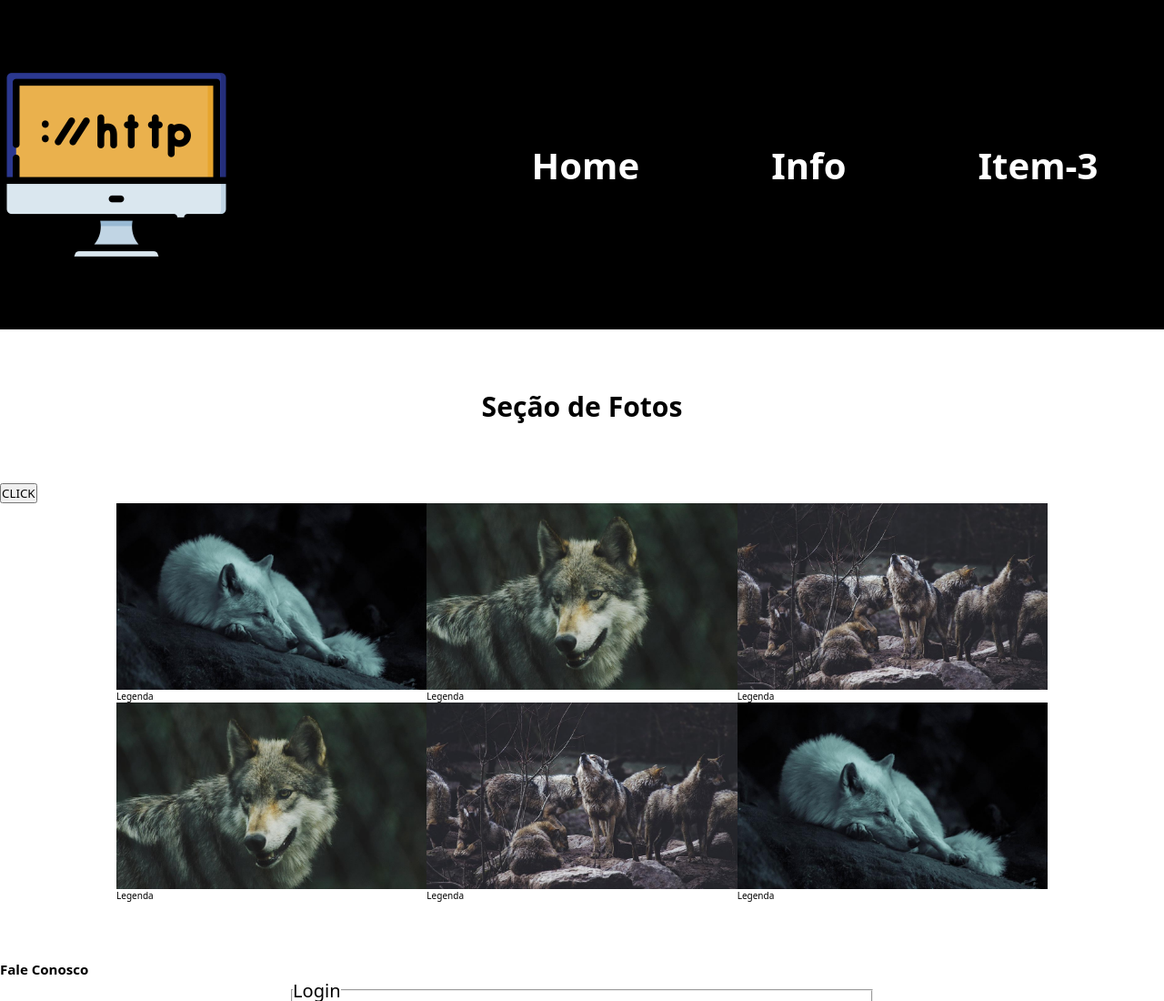
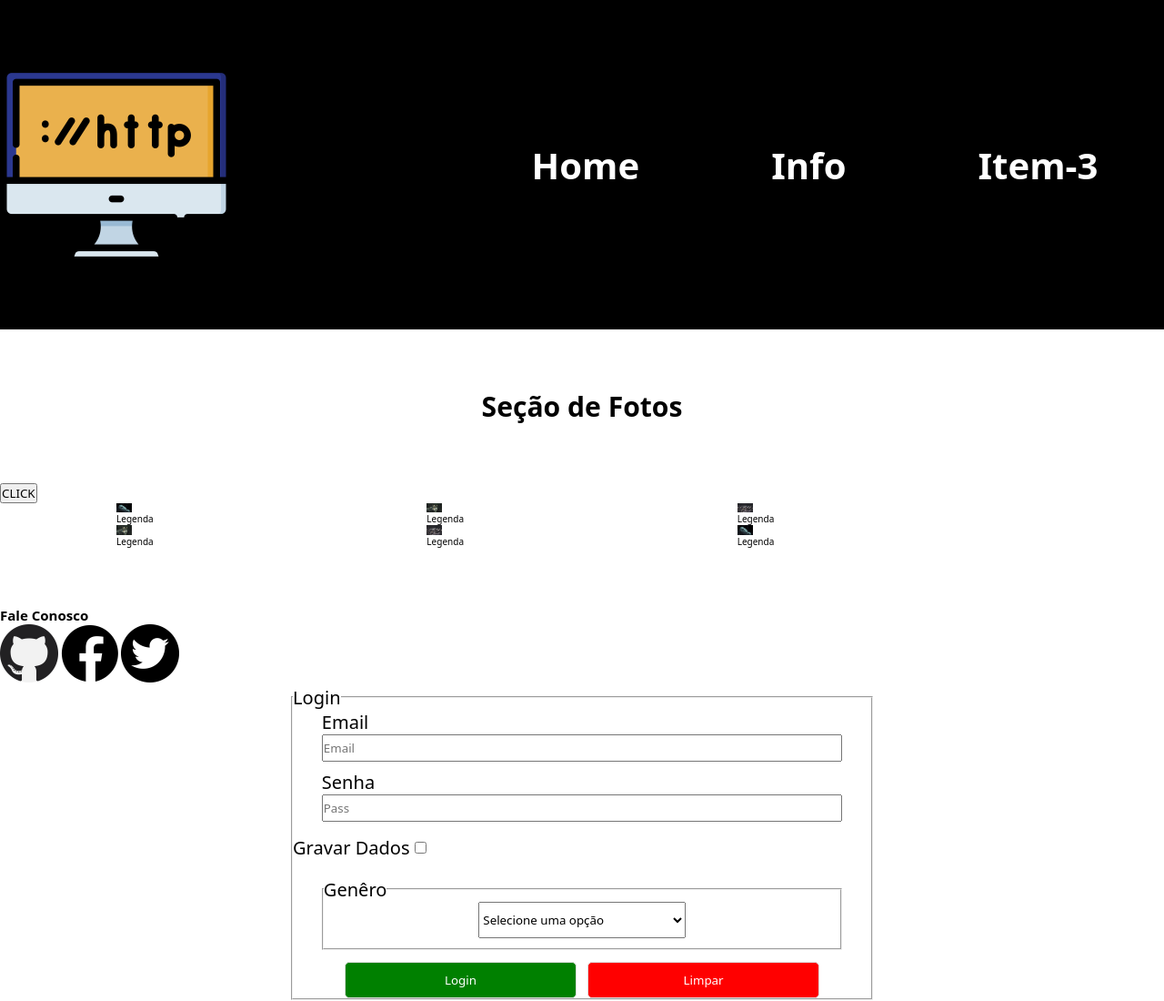
Before and after one commit to 1TDSPF/rm98626, a plain HTML site: page index.html in a window 1280 px wide. Shown: the top 1100 px of the page at 91% size. Drawn offline with Linux system fonts and the light colour scheme.

Commit message:
Convertendo HTMLCollections em Arrays com SPREAD

```diff
--- a/index.html
+++ b/index.html
@@ -84,9 +84,9 @@
     <footer class="rodape">
         <h2>Fale Conosco</h2>
         <nav>
-            <!-- <a href="#"><img src="./img/social-1.png" alt="Logo github"></a>
+            <a href="#"><img src="./img/social-1.png" alt="Logo github"></a>
             <a href="#"><img src="./img/social-2.png" alt="Logo facebook"></a>
-            <a href="#"><img src="./img/social-3.png" alt="Logo twitter"></a> -->
+            <a href="#"><img src="./img/social-3.png" alt="Logo twitter"></a>
         </nav>
         <div>
             <form action="index.html" method="POST" onsubmit="return false">
--- a/js/script.js
+++ b/js/script.js
@@ -84,3 +84,28 @@
 // frutas.splice(indice, 2)
 // console.log("item que foi localizado no array: " + frutas[indice]);
 // console.table(frutas)
+
+// let nr1 = [1,2,3,4,5];
+// let nr2 = [6,7,8,9,10];
+// console.log(nr1);
+// console.log(nr2);
+
+// //concatenando arrays
+// let nr3 = [...nr1, ...nr2];
+// console.log("novo array: " + nr3);
+
+// //imprimindo o array concatenando com o operador spread( ... )
+// //imprimindo com foreach
+
+// nr3.forEach((nr)=>{
+//     console.log("item do novo array: " + nr)
+// });
+
+//convertendo HTMLCollection em Arrays
+const imgElements = document.getElementsByTagName("img");
+
+const imgElementsArray = [...imgElements];
+console.log(imgElementsArray)
+imgElementsArray.forEach((img)=>{
+    img.setAttribute("width", "5%")
+});
```
